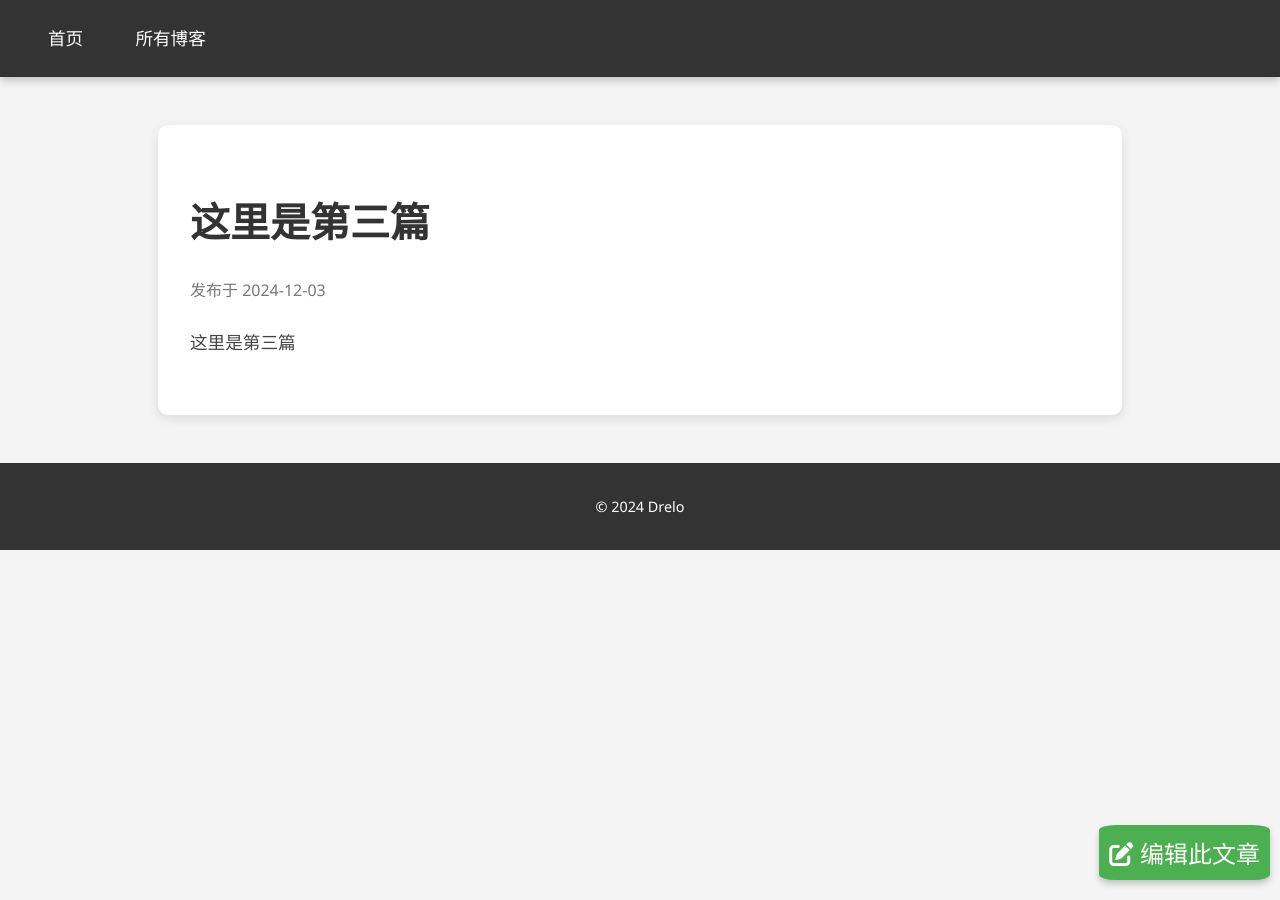
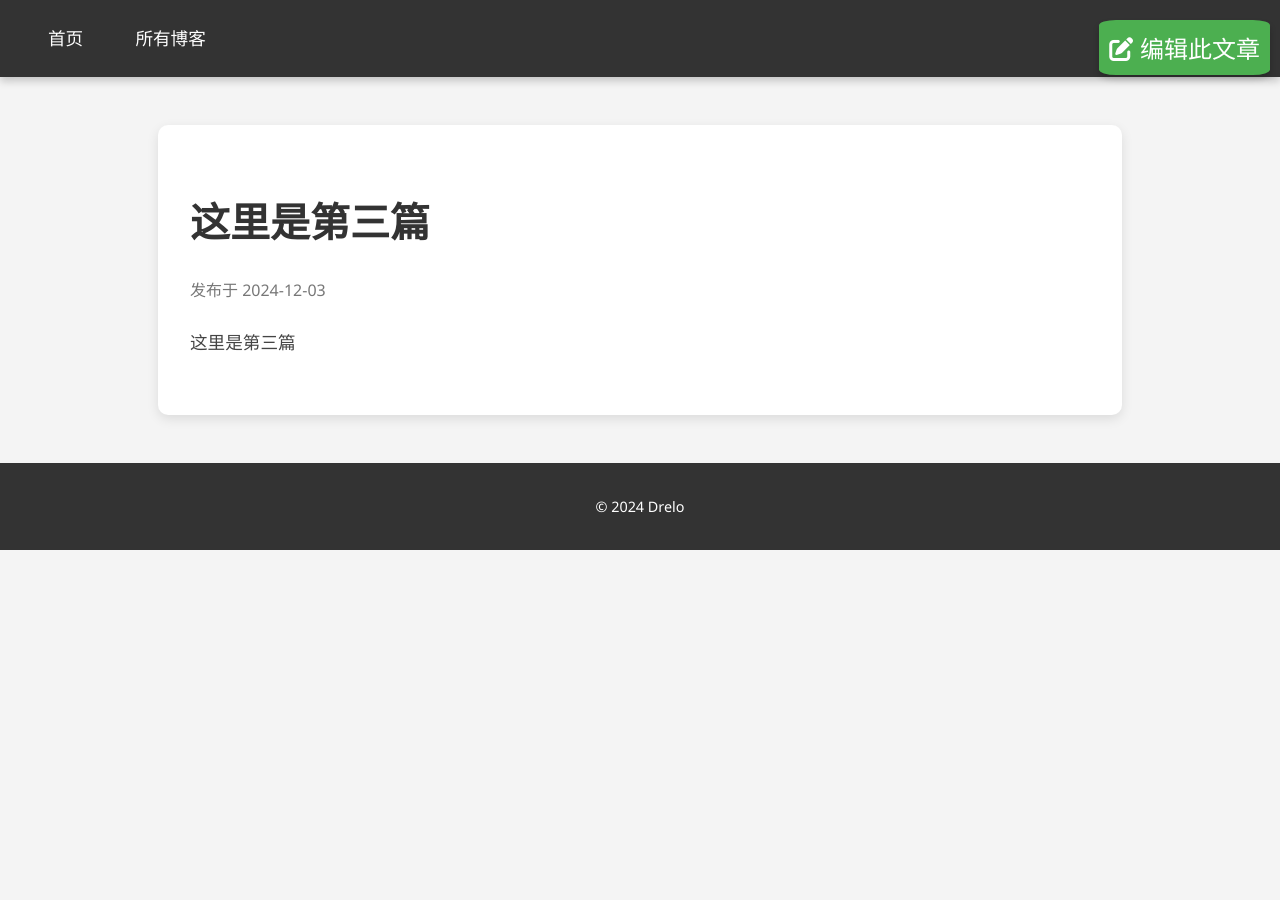
Before and after one commit to Drelov/newpage, a Jekyll site: the page built from _posts/2024-12-03-three.md, in a window 1280 px wide. Built offline with Jekyll 4.4.1, drawn with Linux system fonts in a browser that asks for light colours.

Commit message:
Update style.css

```diff
--- a/assets/css/style.css
+++ b/assets/css/style.css
@@ -192,7 +192,7 @@ pre .copy-btn i {
 /* 编辑按钮的样式 */
 button.edit-btn {
   position: absolute;
-  bottom: 10px;
+  top: 10px;
   right: 10px;
   background-color: #4CAF50  !important; /* 按钮背景绿色 */
   color: #fff; /* 按钮文字颜色 */
```
